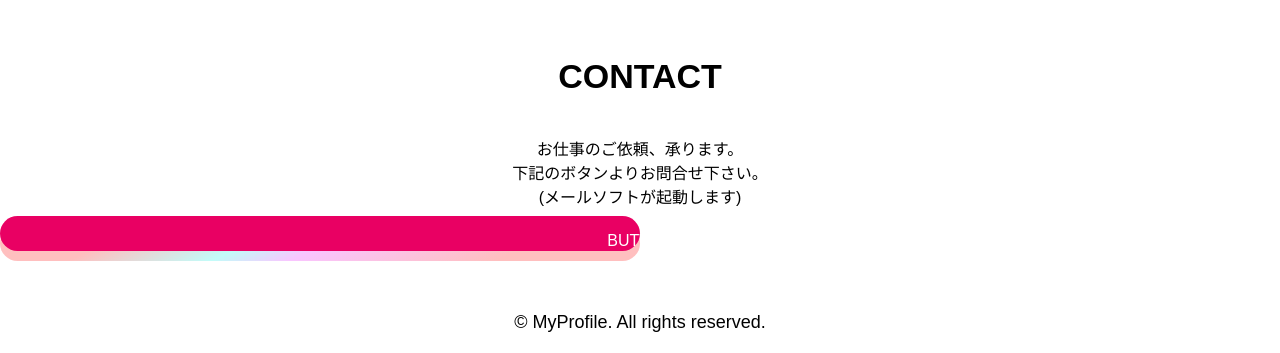
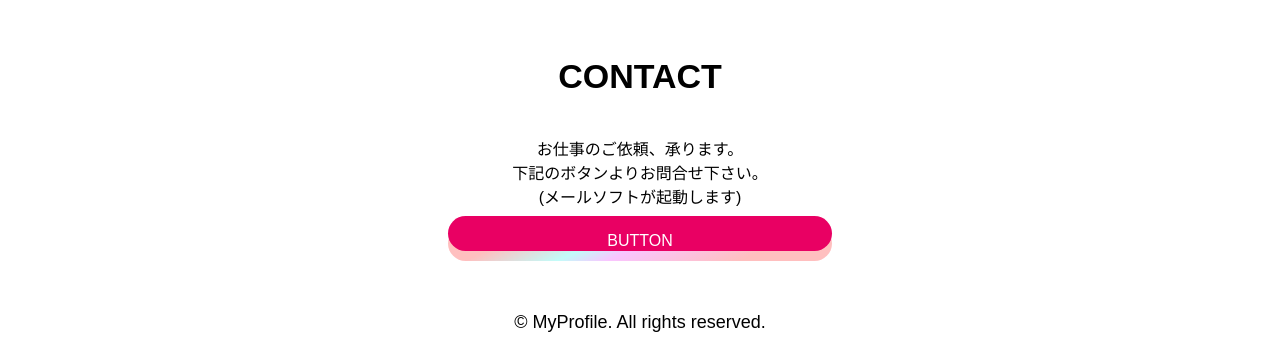
Before and after one commit to MJunkoIto/html-css-practical, a plain HTML site: page kadai_001/index.html in a window 1280 px wide. Shown: the part 985-1338 px from the top of the page. Drawn offline with Linux system fonts and the light colour scheme.

Commit message:
Add files via upload

```diff
--- a/kadai_001/css/style.css
+++ b/kadai_001/css/style.css
@@ -199,14 +199,20 @@ a.btn_08 {
   font-size: 16px;
   text-decoration: none;
   text-align: center;
+  /* つけたし */
+  width: 30%;
+  margin: 0 auto;
 }
+
 a.btn_08::before {
   content: "";
   position: absolute;
   top: 0;
   left: 0;
   margin: auto;
-  width: 50%;
+  /* width: 50%; */
+  /* 変更 */
+  width:100%;
   height: 70%;
   background: linear-gradient(155deg, #ffbfbf 20%, #c2fcf9 40%, #f9c5ff 51%, #ffbfbf 80%);
   border-radius: 7em;
@@ -218,13 +224,14 @@ a.btn_08::after {
   top: 0;
   left: 0;
   margin: auto;
-  width: 50%;
+  width: 100%;
   height: 70%;
   background-color: #e90063;
   border-radius: 7em;
   box-sizing: border-box;
   transform: translate(0, -10px);
 }
+
 a.btn_08 span {
   position: relative;
   display: block;
```
